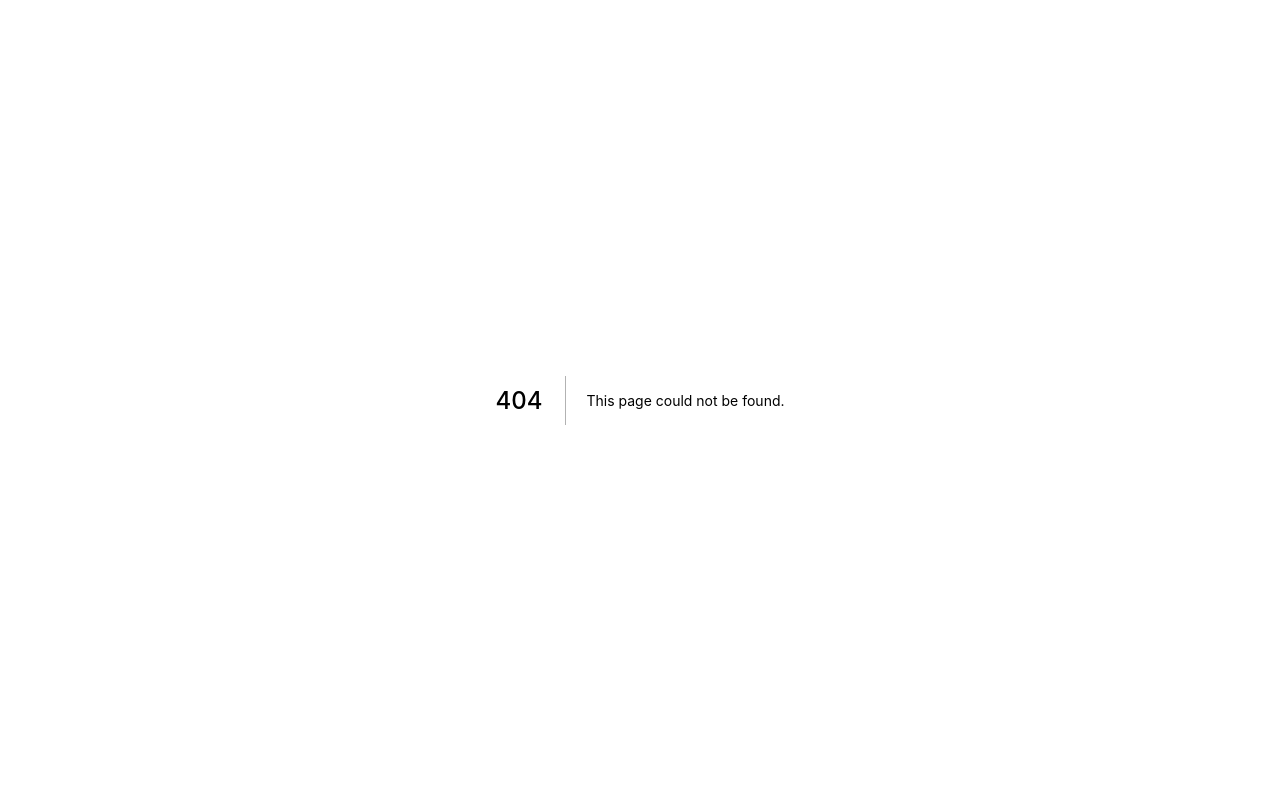
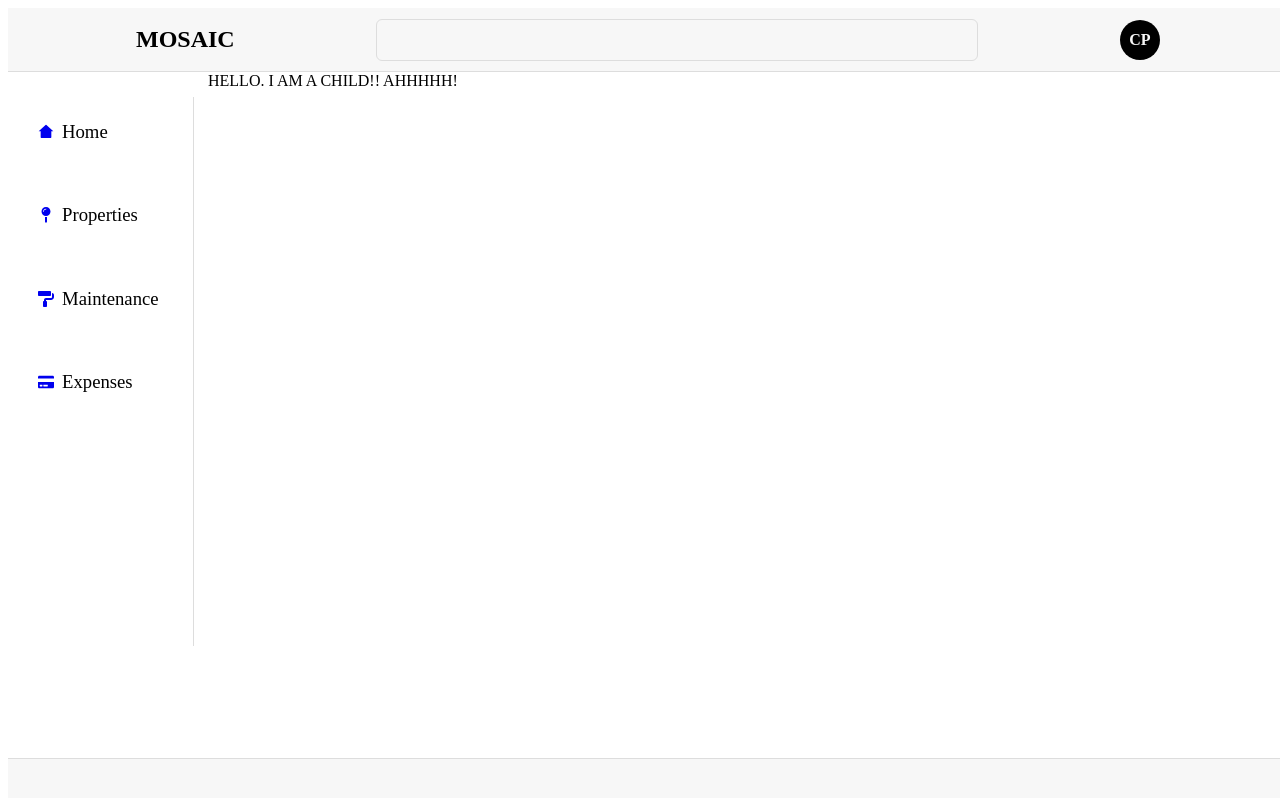
Before and after one commit to parkerchris/nextjsgraphql, a Next.js app: page /testtesttest in a window 1280 px wide. Before the commit this address had no page. Shown: the top 798 px of the page. Built offline with nearby package versions, Linux system fonts and the light colour scheme.

Commit message:
Redone layout component and properties page

```diff
--- a/components/Layout.js
+++ b/components/Layout.js
@@ -1,14 +1,68 @@
 import Header from '../components/Header'
 import Footer from '../components/Footer'
 import Nav from '../components/Nav'
+import styles from '../styles/Layout.module.css'
+import Link from 'next/link'
+import { FaCreditCard } from "react-icons/fa";
+import { FaPaintRoller } from "react-icons/fa";
+import { FaMapPin } from "react-icons/fa";
+import { RiHome2Fill } from "react-icons/ri";
 
-export default function Layout({children}) {
+
+export default function Layout({ children }) {
     return (
-        <div>
-            <Header></Header>
-            <Nav/>
-            {children}
-            <Footer></Footer>
+        <div className={styles.gridContainer}>
+            <div className={styles.header}>
+                <div className={styles.headerContainer}>
+                    <div>
+                        <h1 className={styles.logo}>MOSAIC</h1>
+                    </div>
+                    <div>
+                        <div className={styles.searchbar}></div>
+                    </div>
+                    <div>
+                        <div className={styles.avatar}><p className={styles.avatarDefault}>CP</p></div>
+                    </div>
+                </div>
+            </div>
+            <div className={styles.nav}>
+                <div className={styles.innerContainer}>
+                    <Link href="/">
+                        <a  className={styles.anchor}>
+                            <div className={styles.linkGroup}>
+                                <RiHome2Fill />
+                                <h3 className={styles.font}>Home</h3>
+                            </div>
+                        </a>
+                    </Link>
+                    <Link href="/properties">
+                        <a  className={styles.anchor}>
+                            <div className={styles.linkGroup}>
+                                <FaMapPin />
+                                <h3 className={styles.font}>Properties</h3>
+                            </div>
+                        </a>
+                    </Link>
+                    <Link href="/maintenance">
+                        <a  className={styles.anchor}>
+                            <div className={styles.linkGroup}>
+                                <FaPaintRoller />
+                                <h3 className={styles.font}>Maintenance</h3>
+                            </div>
+                        </a>
+                    </Link>
+                    <Link href="/expenses">
+                        <a  className={styles.anchor}>
+                            <div className={styles.linkGroup}>
+                                <FaCreditCard />
+                                <h3 className={styles.font}>Expenses</h3>
+                            </div>
+                        </a>
+                    </Link>
+                </div>
+            </div>
+            <div className={styles.content}>{children}</div>
+            <div className={styles.footer}></div>
         </div>
     )
 }
--- a/package.json
+++ b/package.json
@@ -18,6 +18,7 @@
     "next": "12.2.0",
     "react": "18.2.0",
     "react-dom": "18.2.0",
+    "react-icons": "^4.4.0",
     "react-map-gl": "^7.0.17",
     "styled-components": "^5.3.5",
     "theme-ui": "^0.14.6"
--- a/pages/index.js
+++ b/pages/index.js
@@ -67,7 +67,7 @@ export default function Home({properties}) {
         <link rel="icon" href="/favicon.ico" />
       </Head>
 
-      <main className={styles.main}>
+      <main /* className={styles.main} */>
         <h1>Properties:</h1>
         {properties.map((property) => (
           <h1>{property.street_address} {property.city}, {property.zip_code}</h1>
--- /dev/null
+++ b/pages/testtesttest.js
@@ -0,0 +1,11 @@
+import Layout from '../components/Layout'
+
+export default function Testtesttest() {
+    return (
+        <div>
+            <Layout>
+                HELLO. I AM A CHILD!! AHHHHH!
+            </Layout>
+        </div>
+    )
+}
--- a/styles/Header.module.css
+++ b/styles/Header.module.css
@@ -1,13 +1,4 @@
-.container {
-    position: absolute;
-    width: 100%;
-    height: 64px;
-    border-bottom: 1px solid rgb(221, 221, 221);
-    background-color: rgb(247, 247, 247);
-    top: 0;
-    display: flex;
-    justify-content: center;
-}
+
 
 .innerContainer {
     width: 80%;
--- /dev/null
+++ b/styles/Layout.module.css
@@ -0,0 +1,113 @@
+
+.gridContainer {
+
+    height: 100vh;
+    width: 100vw;
+    display: grid;
+    grid-template-columns: 200px 1fr;
+    grid-template-rows: 64px 1fr 50px;
+    grid-template-areas:
+        "head head"
+        "nav content"
+        "foot foot";
+}
+
+.header {
+    grid-area: head;
+    border-bottom: 1px solid rgb(221, 221, 221);
+    background-color: rgb(247, 247, 247);
+    display: flex;
+    justify-content: center;
+}
+
+.nav {
+    grid-area: nav;
+
+}
+
+.content {
+    grid-area: content;
+}
+
+.footer {
+    grid-area: foot;
+    border-top: 1px solid rgb(221, 221, 221);
+    background-color: rgb(247, 247, 247);
+}
+
+
+/* Header******************************************* */
+
+.headerContainer {
+    width: 80%;
+    height: 100%;
+    display: flex;
+    justify-content: space-between;
+    align-items: center;
+}
+
+.logo {
+    font-size: 1.5rem;
+    font-weight: bold;
+}
+
+.searchbar {
+    width: 600px;
+    height: 40px;
+    border: 1px solid rgb(221, 221, 221);
+    border-radius: 6px;
+}
+
+.avatar {
+    background-color: black;
+    border-radius: 50%;
+    height: 40px;
+    width: 40px;
+    display: flex;
+    align-items: center;
+    justify-content: center;
+}
+
+.avatarDefault {
+    font-weight: 900;
+    color: rgb(247, 247, 247);
+}
+
+.anchor {
+    text-decoration: none;
+}
+
+/* Nav section  */
+
+.innerContainer {
+    width: 80%;
+    height: 80%;
+    display: flex;
+    flex-direction: column;
+    align-items: flex-start;
+    margin-left: 25px;
+    margin-top: 25px;
+    border-right: 1px solid rgb(221, 221, 221);
+}
+
+.linkGroup {
+    display: flex;
+    align-items: center;
+    padding: 5px;
+    margin-bottom: 14px;
+    height: auto;
+    width: 140px;
+    border-radius: 6px;
+}
+
+.linkGroup:hover {
+    background-color: rgb(247, 247, 247);
+
+}
+
+
+.font {
+    font-weight: 400;
+    color: black;
+    margin-left: 0.5rem;
+}
--- a/styles/PropertyCard.module.css
+++ b/styles/PropertyCard.module.css
@@ -1,6 +1,7 @@
 .container {
     width: 350px;
-    height: 100%;
+    height: auto;
+    margin: 1rem 2rem;
 }
 
 
--- a/styles/globals.css
+++ b/styles/globals.css
@@ -1,18 +1,21 @@
-
+/*
 @tailwind base;
 @tailwind components;
-@tailwind utilities;
+@tailwind utilities; */
+
+
+@import url('https://fonts.googleapis.com/css2?family=Poppins:wght@100;200;300;400;500;600;700;800;900&display=swap');
 
 
 
 
 /* Tailwind globals */
-
+/*
 @layer components {
   .button {
     @apply w-32 border rounded-full cursor-pointer hover:shadow-lg active:bg-gray-100
   }
-}
+} */
 
 :root {
   --light-gray: rgb(247, 247, 247);
@@ -21,7 +24,7 @@
 
 
 
-html,
+/* html,
 body {
   padding: 0;
   margin: 0;
@@ -32,10 +35,13 @@ body {
 a {
   color: inherit;
   text-decoration: none;
-}
+} */
 
 * {
   box-sizing: border-box;
+  padding: 0;
+  margin: 0;
+  /* font-family: 'Poppins', sans-serif; */
 }
 
 /************************************************************************************* Header  */
@@ -51,15 +57,15 @@ a {
 } */
 
 /************************************************************************************* Header end  */
-.container {
+/* .container {
   padding: 0.5rem;
   border: 1px solid black;
-}
+} */
 
 
 /* Properties Page */
 
-.properties-container {
+/* .properties-container {
   display: flex;
   flex-wrap: wrap;
   height: 100%;
@@ -70,13 +76,13 @@ a {
   border: 1px solid black;
   flex: 1 1 30%;
 
-}
+} */
 
-.section-two {
+/* .section-two {
   border: 1px solid black;
   flex: 1 1 70%;
 
-}
+} */
 /* Properties End */
 
 /* Property card */
@@ -87,7 +93,7 @@ a {
 
 /* Footer */
 
-.footer-container {
+/* .footer-container {
   height: 50px;
   width: 100%;
   position: fixed;
@@ -96,6 +102,6 @@ a {
   background-color: rgb(247, 247, 247);
   z-index: 10;
 
-}
+} */
 
 /* Footer End */
```
Also changed, not shown: pages/properties.js (+13 -9 lines), styles/Properties.module.css (+13 -7 lines), 1 other file (tests, documents, lock files or other folders).
